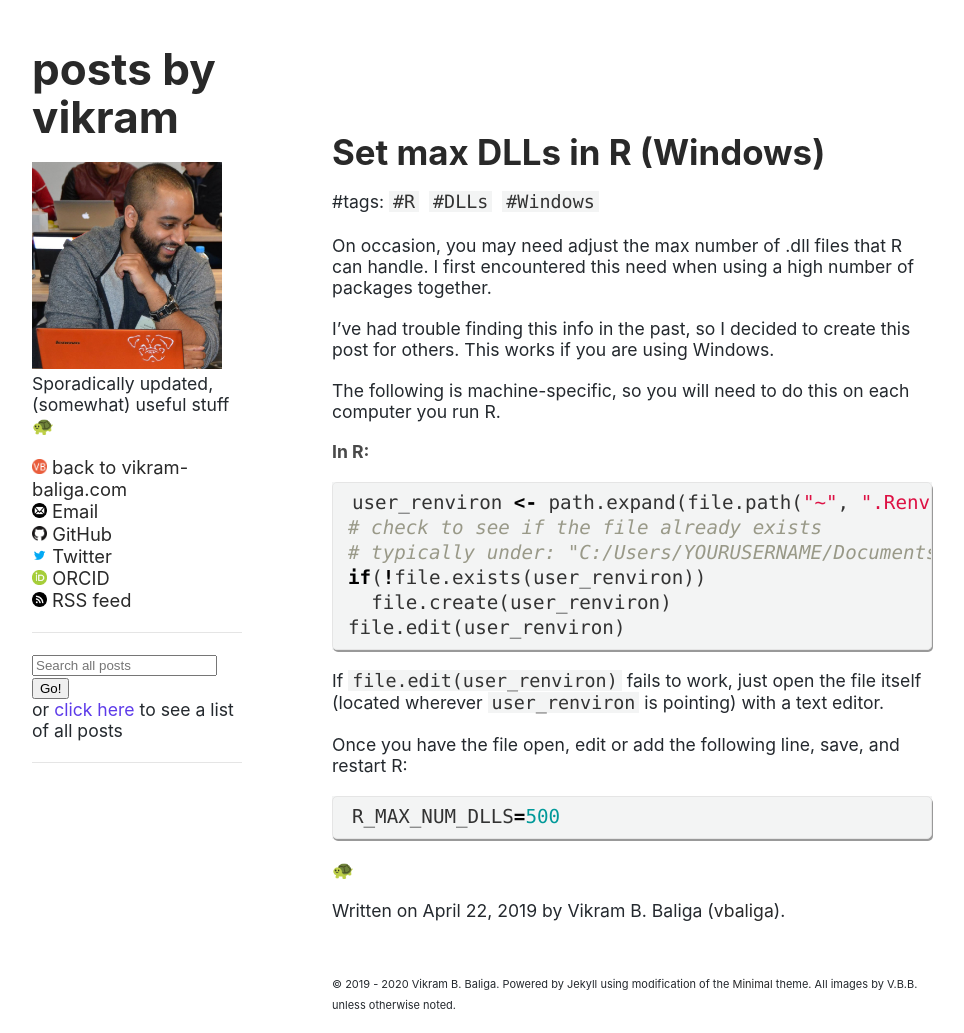
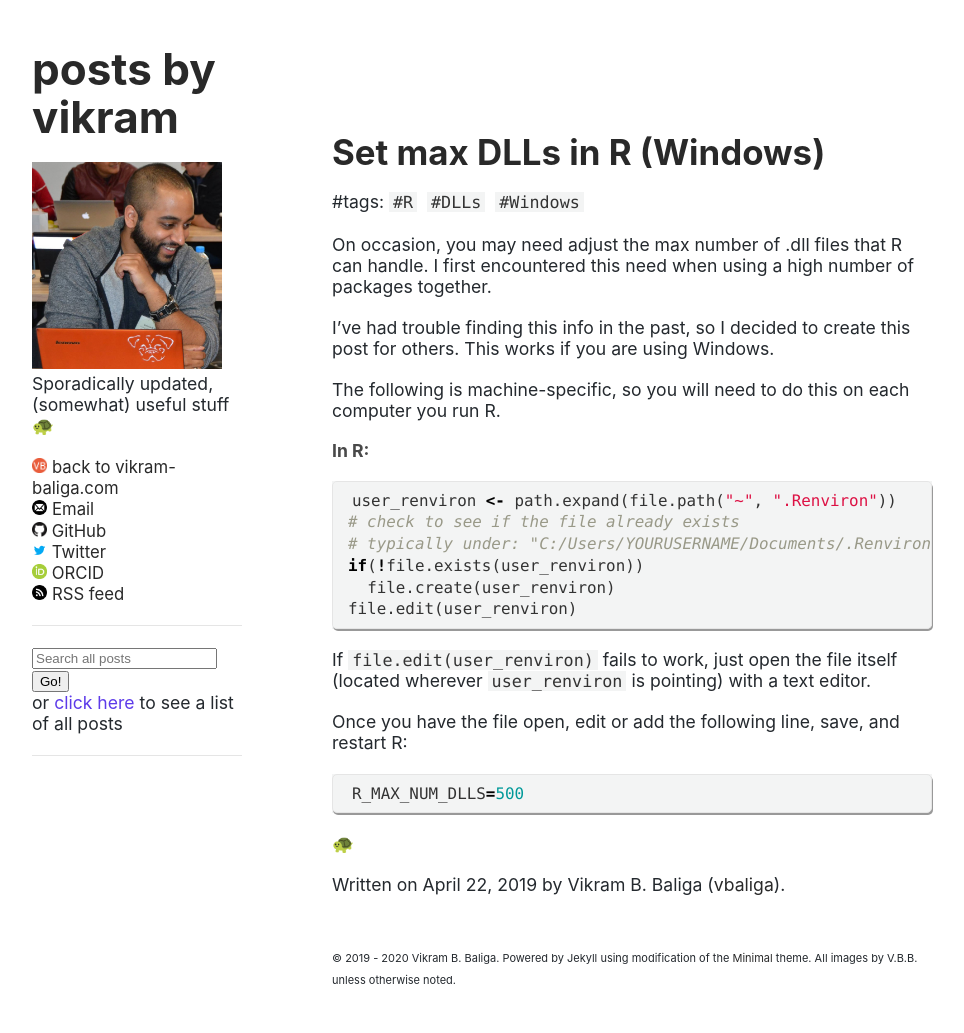
Before and after one commit to vbaliga/vbaliga.github.io, a Jekyll site: the page built from _posts/2019-04-22-setDLLs.md, in a window 1280 px wide and 1033 px high. Shown: the whole window, without its empty margins (158-1122 px from the left). Built offline with Jekyll 4.4.1, drawn with Linux system fonts in a browser that asks for light colours; a script that is not in the unit is left out.

Commit message:
pull code font down to 0.95em

```diff
--- a/assets/css/style.css
+++ b/assets/css/style.css
@@ -403,7 +403,7 @@ a:hover small {
   color: #292929;
   text-decoration: none;
   overflow-wrap: break-word;
-  font: 1.045em apple-system, BlinkMacSystemFont, "Segoe UI", Roboto, "Helvetica Neue", Helvetica, Arial, sans-serif, "Apple Symbols", "Apple Color Emoji", "Segoe UI Emoji", "Segoe UI Symbol", "Noto Color Emoji";
+  font: 0.95em apple-system, BlinkMacSystemFont, "Segoe UI", Roboto, "Helvetica Neue", Helvetica, Arial, sans-serif, "Apple Symbols", "Apple Color Emoji", "Segoe UI Emoji", "Segoe UI Symbol", "Noto Color Emoji";
   font-weight: 400;
 }
 
@@ -456,7 +456,7 @@ blockquote {
 
 code, pre {
   font-family: Consolas, Monaco, Bitstream Vera Sans Mono, Lucida Console, Terminal, Liberation Mono, DejaVu Sans Mono, Courier New, monospace;
-  font-size: 1.045em;
+  font-size: 0.95em;
   color: #333;
   background-color:#F3F4F4;
   padding-left:4px;
```
